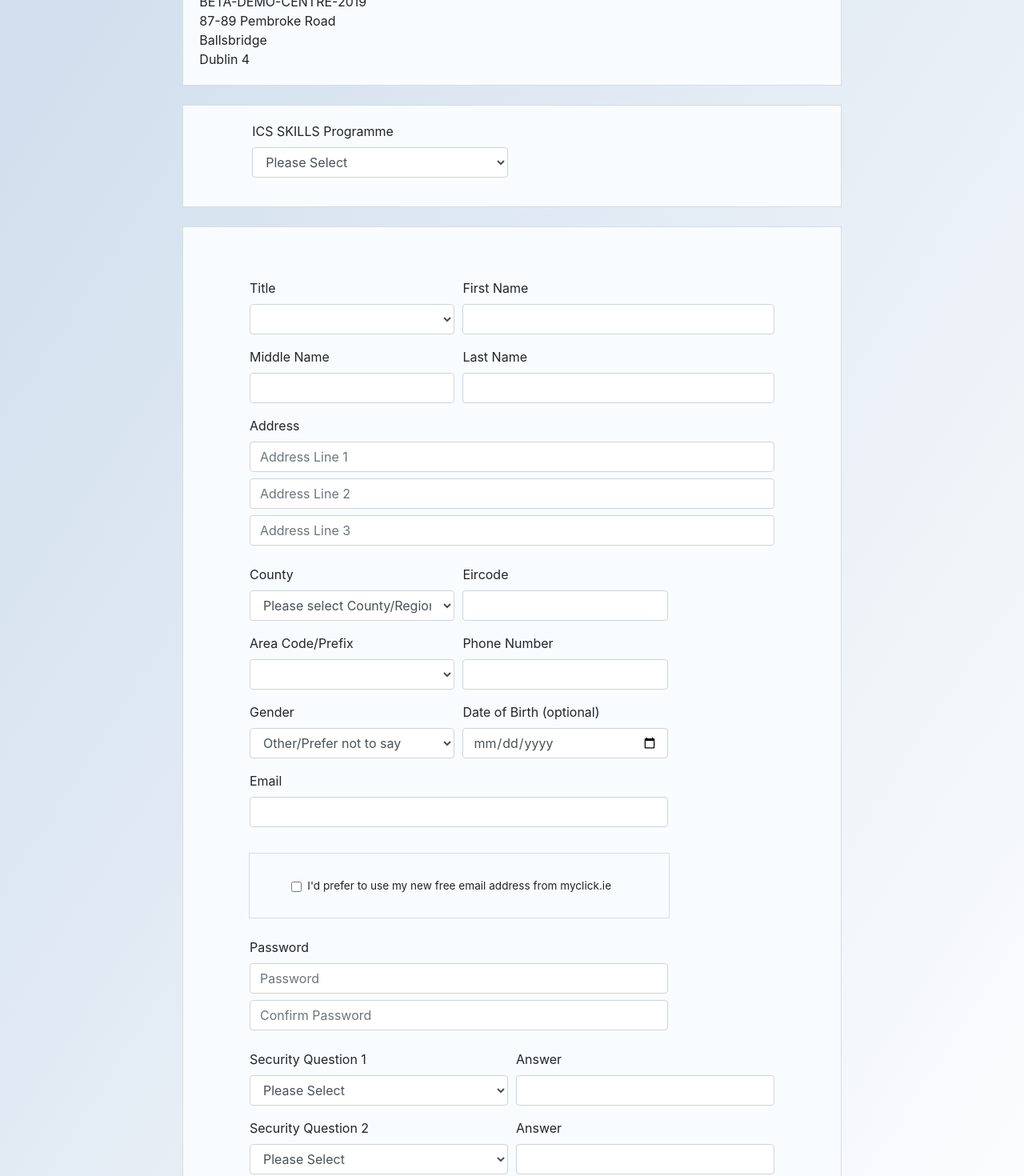
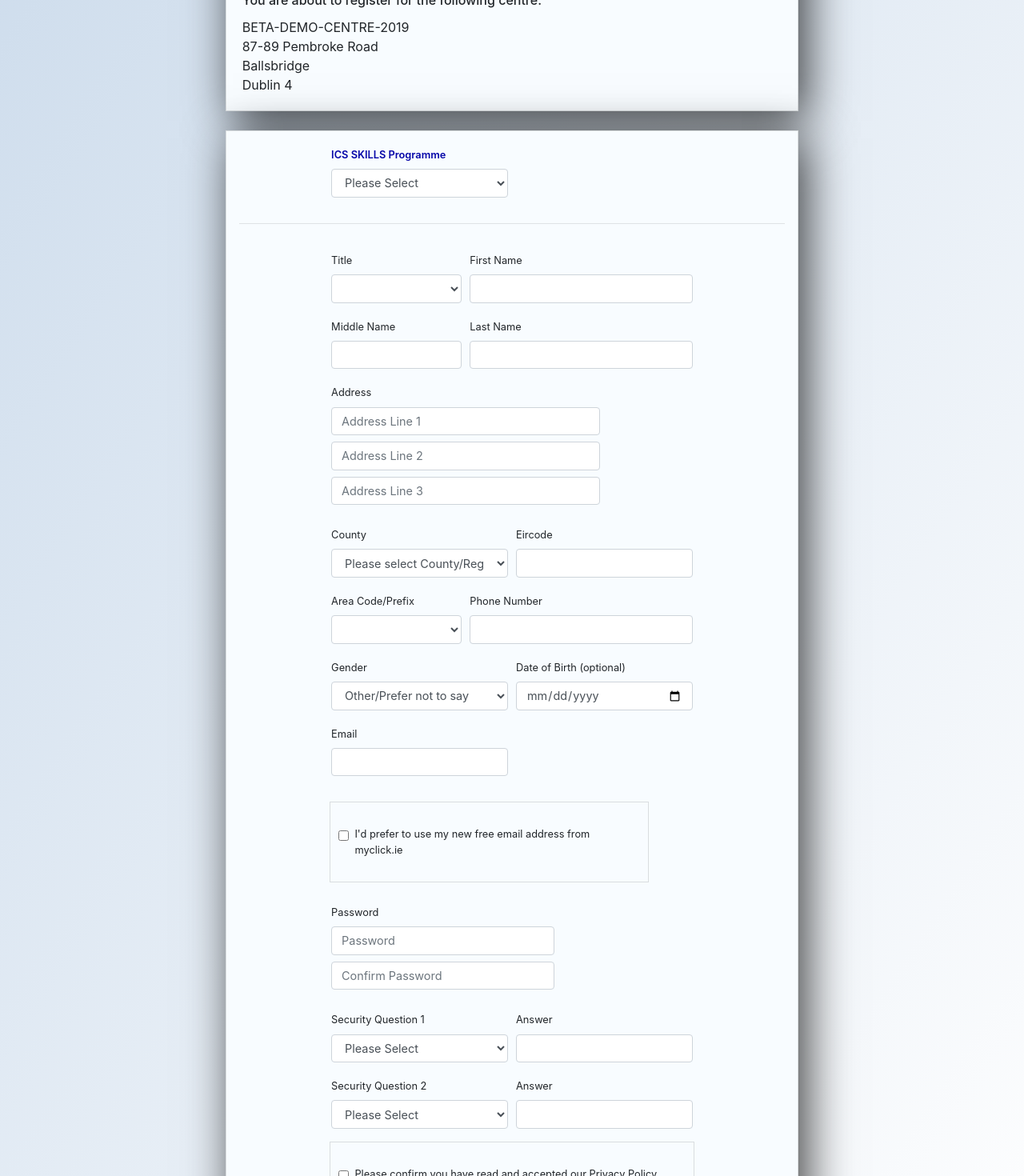
Before and after one commit to dsweeney89/selfregister, a React (Create React App) app: page / in a window 1280 px wide. Shown: the part 180-1650 px from the top of the page at 80% size. Built offline with nearby package versions, Linux system fonts and the light colour scheme.

Commit message:
Fourth Commit

```diff
--- a/src/App.css
+++ b/src/App.css
@@ -4,21 +4,35 @@ body {
 
 .nav {
   background: #64a7de;
-  margin-bottom: 2vh;
+  margin-bottom: 6vh;
 }
 
 .nav a {
   color: #fff;
+
 }
 
 form.container {
   background: rgba(255, 255, 255, 0);
 }
 
+.form-control{
+ font-size: 0.9rem;
+
+}
+
+label{
+  font-size: 0.8rem;
+
+}
+
 .card {
   margin-bottom: 3vh;
   background: rgb(248, 252, 255);
   border-radius: 0px;
+  -webkit-box-shadow: 10px 11px 55px 1px rgba(0,0,0,0.74);
+-moz-box-shadow: 10px 11px 55px 1px rgba(0,0,0,0.74);
+box-shadow: 10px 11px 55px 1px rgba(0,0,0,0.74);
 }
 
 .noborder {
@@ -26,6 +40,8 @@ form.container {
   border-radius: 0px;
   font-size: 0.85rem;
   padding: 10px;
+
+
 }
 
 .card-header {
@@ -35,6 +51,9 @@ form.container {
 .inner-form {
   padding: 2vh;
   background: rgb(248, 252, 255);
+  -webkit-box-shadow: 10px 11px 55px 1px rgba(0,0,0,0.74);
+-moz-box-shadow: 10px 11px 55px 1px rgba(0,0,0,0.74);
+box-shadow: 10px 11px 55px 1px rgba(0,0,0,0.74);
 }
 
 .label {
@@ -52,3 +71,13 @@ form.container {
   align-items: center;
   align-content: center;
 }
+
+hr{
+  margin-bottom: -2vh;
+}
+
+.programme-label{
+  color: rgb(5, 5, 168);
+  font-weight: 600;
+
+}
--- a/src/EmailPref.js
+++ b/src/EmailPref.js
@@ -18,7 +18,7 @@ class EmailPref extends Component {
     if (myclickpreferred === "" || myclickpreferred === false) {
       emailOption = (
         <div className="form-row">
-          <div className="form-group col-md-8 offset-md-1">
+          <div className="form-group col-md-4 offset-md-2">
             <label htmlFor="email">Email</label>
             <input
               type="email"
@@ -40,7 +40,7 @@ class EmailPref extends Component {
     } else if (myclickpreferred === true) {
       emailOption = (
         <div className="form-row">
-          <div className="form-group col-md-8 offset-md-1">
+          <div className="form-group col-md-4 offset-md-2">
             <label htmlFor="myclickemail">MyClick Email</label>
             <input
               type="email"
--- a/src/Form.js
+++ b/src/Form.js
@@ -274,23 +274,25 @@ class Form extends Component {
     if (!this.state.formisvalid) {
       return (
         <form
-          className="container col-md-8 "
+          className="container col-md-7 col-lg-7"
           onSubmit={this.handleSubmit}
           id="form"
         >
           <Titles />
-          <div className="card">
-            <div className="card-body">
-              <ProductSelect
+
+
+
+          <div className="card inner-form ">
+
+
+          <ProductSelect
                 onChange={this.handleProgramme}
                 selected={this.state.programme}
                 classes={this.state.classes}
               />
-            </div>
-          </div>
-          <div className="card inner-form ">
+              <hr/>
             <div className="form-row mt-md-5">
-              <div className="form-group col-md-4 offset-md-1">
+              <div className="form-group col-md-3 offset-md-2 " >
                 <label htmlFor="title">Title</label>
                 <select
                   className={
@@ -334,7 +336,7 @@ class Form extends Component {
                 )}
               </div>
 
-              <div className="form-group col-md-6">
+              <div className="form-group col-md-5">
                 <label htmlFor="fname">First Name</label>
                 <input
                   type="text"
@@ -355,7 +357,7 @@ class Form extends Component {
             </div>
 
             <div className="form-row">
-              <div className="form-group col-md-4 offset-md-1">
+              <div className="form-group col-md-3 offset-md-2">
                 <label htmlFor="mname">Middle Name</label>
                 <input
                   type="text"
@@ -366,7 +368,7 @@ class Form extends Component {
                 />
               </div>
 
-              <div className="form-group col-md-6">
+              <div className="form-group col-md-5">
                 <label htmlFor="lname">Last Name</label>
                 <input
                   type="text"
@@ -388,7 +390,7 @@ class Form extends Component {
             </div>
 
             <div className="form-row">
-              <div className="form-group col-md-10 offset-md-1">
+              <div className="form-group col-md-6 offset-md-2">
                 <label htmlFor="inputAddress1">Address</label>
 
                 <input
@@ -429,7 +431,7 @@ class Form extends Component {
             </div>
 
             <div className="form-row">
-              <div className="form-group col-md-4 offset-md-1">
+              <div className="form-group col-md-4 offset-md-2">
                 <label htmlFor="">County</label>
                 <select
                   className={
@@ -465,7 +467,7 @@ class Form extends Component {
             </div>
 
             <div className="form-row">
-              <div className="form-group col-md-4 offset-md-1">
+              <div className="form-group col-md-3 offset-md-2">
                 <label htmlFor="phoneprefix">Area Code/Prefix</label>
                 <select
                   className="form-control"
@@ -477,7 +479,7 @@ class Form extends Component {
                 </select>
               </div>
 
-              <div className="form-group col-md-4">
+              <div className="form-group col-md-5">
                 <label htmlFor="phonenumber">Phone Number</label>
                 <input
                   type="text"
@@ -499,7 +501,7 @@ class Form extends Component {
             </div>
 
             <div className="form-row">
-              <div className="form-group col-md-4 offset-md-1">
+              <div className="form-group col-md-4 offset-md-2">
                 <label htmlFor="gender">Gender</label>
                 <select
                   className="form-control"
@@ -541,7 +543,7 @@ class Form extends Component {
               />
 
             </div>
-            <div className="card noborder col-md-8 offset-md-1">
+            <div className="card noborder col-md-7 offset-md-2">
               <div className="card-body form-check" style={{ margin: "auto" }}>
                 <input
                   className="form-check-input"
@@ -556,7 +558,7 @@ class Form extends Component {
             </div>
 
             <div className="form-row">
-              <div className="form-group col-md-8 offset-md-1">
+              <div className="form-group col-md-5 offset-md-2">
                 <label htmlFor="password1">Password</label>
                 <input
                   type="password"
@@ -594,7 +596,7 @@ class Form extends Component {
             </div>
 
             <div className="form-row">
-              <div className="form-group col-md-5 offset-md-1">
+              <div className="form-group col-md-4 offset-md-2">
                 <label htmlFor="securityquestion1">Security Question 1</label>
                 <select
                   className={
@@ -617,7 +619,7 @@ class Form extends Component {
                 )}
               </div>
 
-              <div className="form-group col-md-5">
+              <div className="form-group col-md-4">
                 <label htmlFor="answer1">Answer</label>
                 <input
                   type="text"
@@ -638,7 +640,7 @@ class Form extends Component {
             </div>
 
             <div className="form-row">
-              <div className="form-group col-md-5 offset-md-1">
+              <div className="form-group col-md-4 offset-md-2">
                 <label htmlFor="securityquestion2">Security Question 2</label>
                 <select
                   className={
@@ -661,7 +663,7 @@ class Form extends Component {
                 )}
               </div>
 
-              <div className="form-group col-md-5 ">
+              <div className="form-group col-md-4 ">
                 <label htmlFor="answer2">Answer</label>
                 <input
                   type="text"
@@ -681,7 +683,7 @@ class Form extends Component {
               </div>
             </div>
 
-            <div className="card noborder col-md-8 offset-md-1">
+            <div className="card noborder col-md-8 offset-md-2">
               <div className="card-body form-check" style={{ margin: "auto" }}>
                 <input
                   className="form-check-input"
@@ -715,7 +717,7 @@ class Form extends Component {
     } else {
       return (
         <form
-          className="container col-md-8 "
+          className="container col-md-7 "
           id="form"
           style={{ height: "100vh" }}
         >
--- a/src/ProductSelect.js
+++ b/src/ProductSelect.js
@@ -94,8 +94,8 @@ class ProductSelect extends Component {
     if (this.props.selected !== "" && classes.length >= 2) {
       return (
         <div className="form-row">
-          <div className="form-group col-md-5 offset-md-1">
-            <label htmlFor="programme-select">ICS SKILLS Programme</label>
+          <div className="form-group col-md-4 offset-md-2">
+            <label className = "programme-label" htmlFor="programme-select">ICS SKILLS Programme</label>
             <select
               id="programme-select"
               name="programme"
@@ -108,8 +108,8 @@ class ProductSelect extends Component {
             </select>
           </div>
 
-          <div className="form-group col-md-5">
-            <label htmlFor="programme-classes">Classes</label>
+          <div className="form-group col-md-4">
+            <label className = "programme-label" htmlFor="programme-classes">Class</label>
             <select
               id="classes-select"
               name="classes"
@@ -126,8 +126,8 @@ class ProductSelect extends Component {
     } else {
       return (
         <div className="form-row">
-          <div className="form-group col-md-5 offset-md-1">
-            <label htmlFor="programme-select">ICS SKILLS Programme</label>
+          <div className="form-group col-md-4 offset-md-2">
+            <label className = "programme-label" htmlFor="programme-select">ICS SKILLS Programme</label>
             <select
               id="programme-select"
               name="programme"
```
